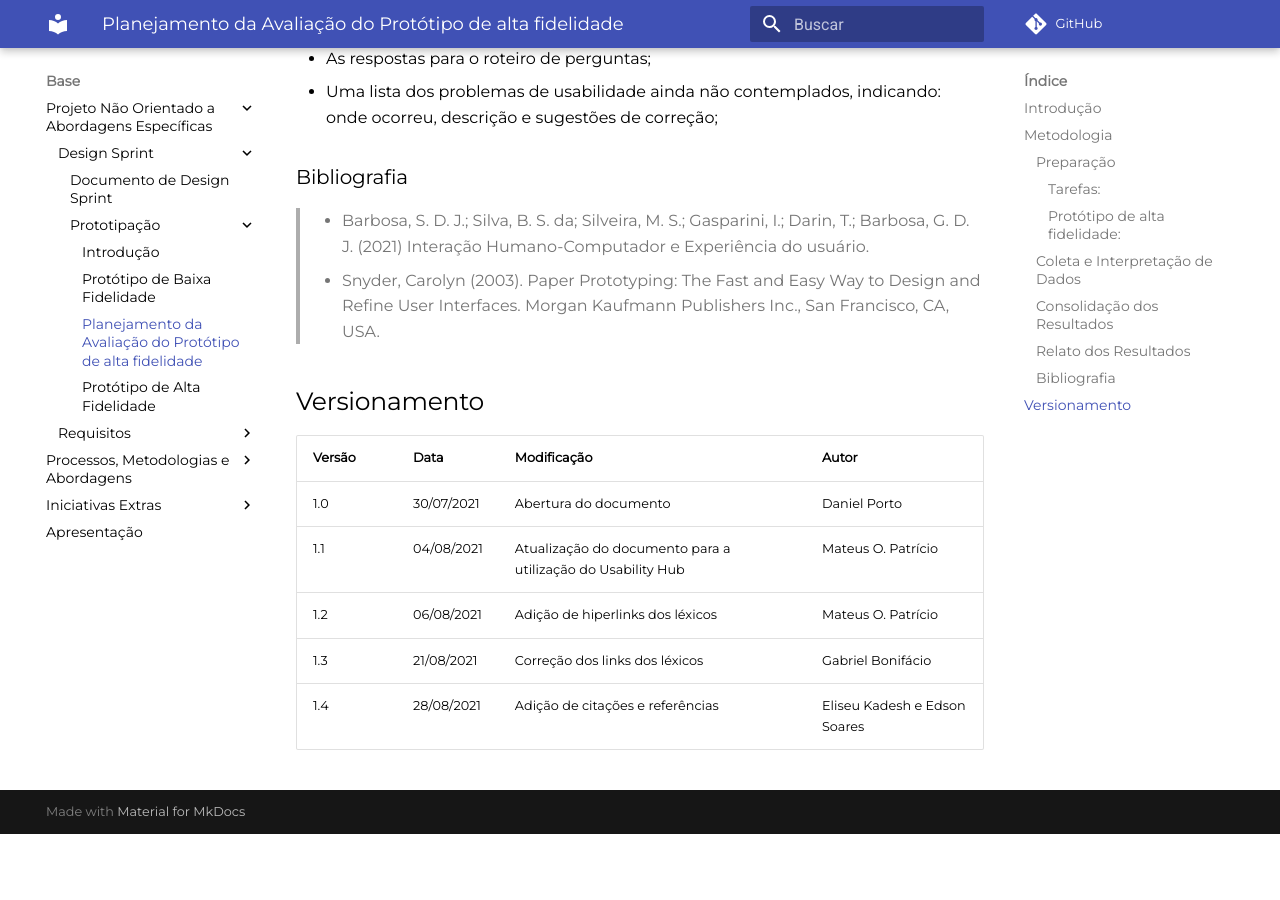
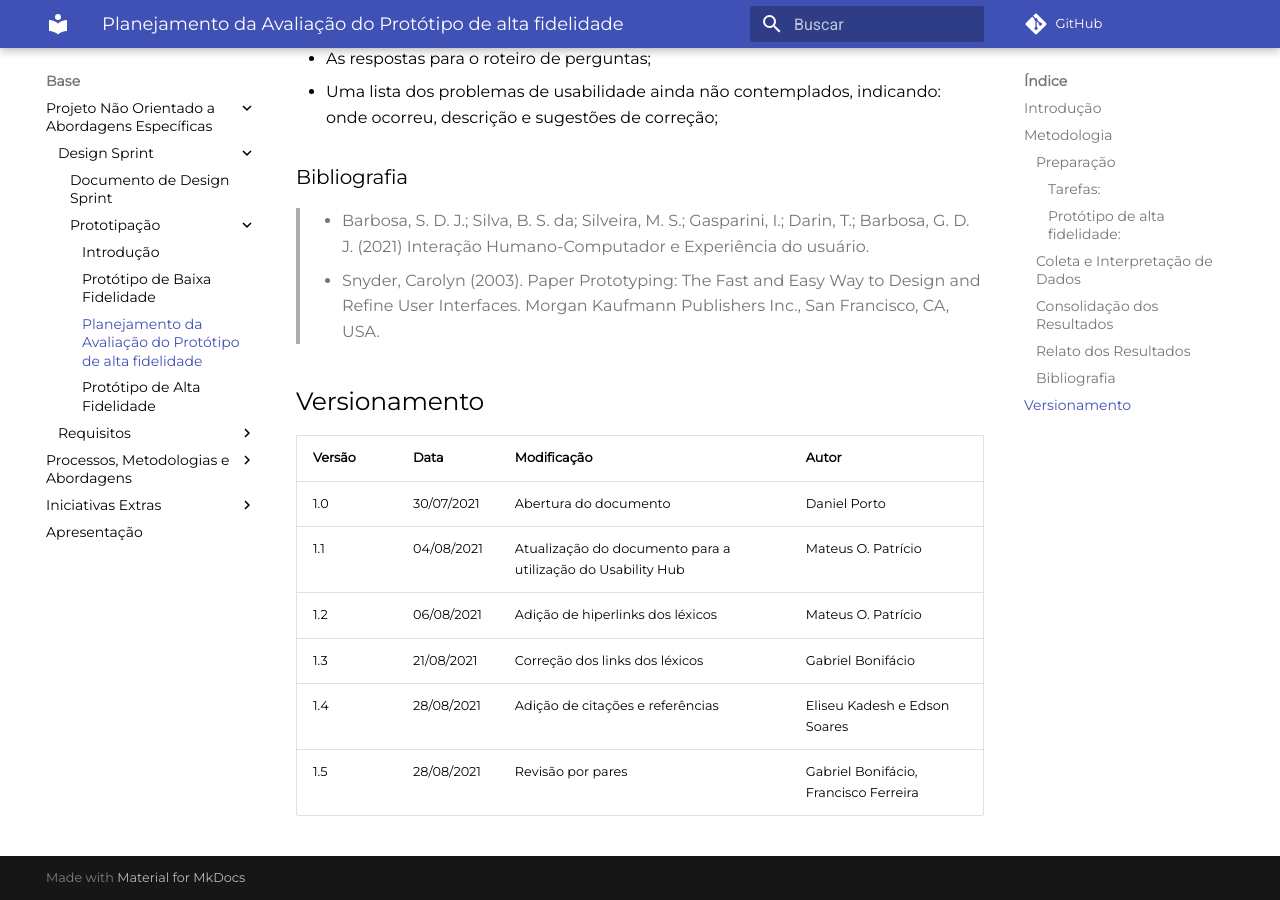
Before and after one commit to UnBArqDsw2021-1/2021.1_G6_Curumim, an MkDocs documentation site: the page built from docs/base/design-sprint/plan-test.md, in a window 1280 px wide and 900 px high, scrolled down 2436 px. Built offline with MkDocs 1.6.1 and Material for MkDocs 9.7.7, drawn with Linux system fonts in a browser that asks for light colours; comment, search, counter and statistics services are not loaded; before the commit the page ends 3270 px from its top, so only the background shows below that.

Commit message:
doc(#102 #107) Fazendo revisão por pares
Co-authored-by: gabrielbpn <gabrielbpn0802@gmail.com>

```diff
--- a/docs/base/design-sprint/plan-test.md
+++ b/docs/base/design-sprint/plan-test.md
@@ -68,3 +68,4 @@ O [protótipo de alta fidelidade](../../requisitos/modelagem/lexicos/#lexico-pro
 |1.2|06/08/2021| Adição de hiperlinks dos léxicos | Mateus O. Patrício |
 |1.3|21/08/2021| Correção dos links dos léxicos | Gabriel Bonifácio |
 |1.4|28/08/2021| Adição de citações e referências | Eliseu Kadesh e Edson Soares |
+|1.5|28/08/2021| Revisão por pares | Gabriel Bonifácio, Francisco Ferreira |
```
Also changed, not shown: docs/base/requisitos/modelagem/nfr-framework.md (+1 -0 lines).
